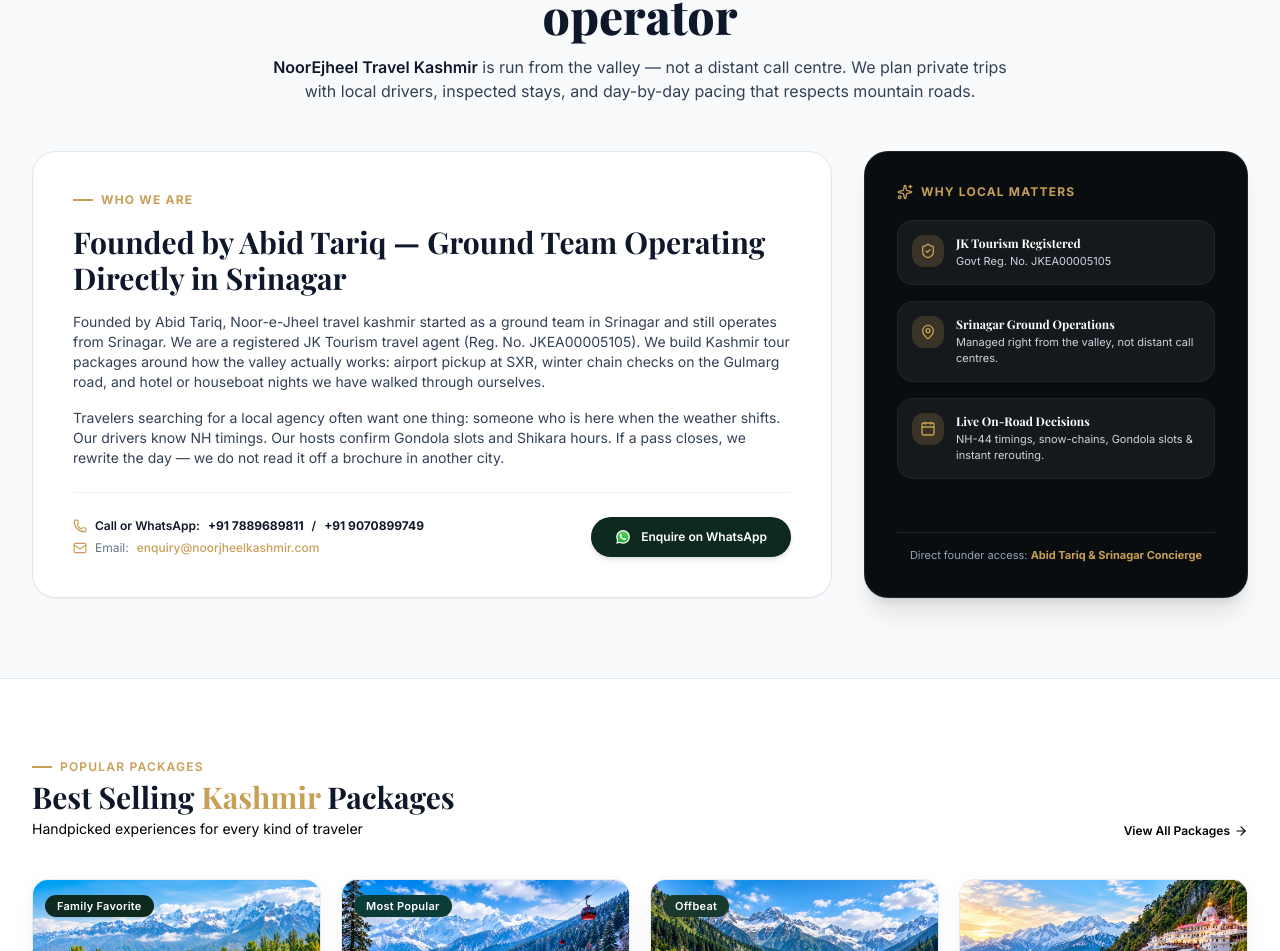
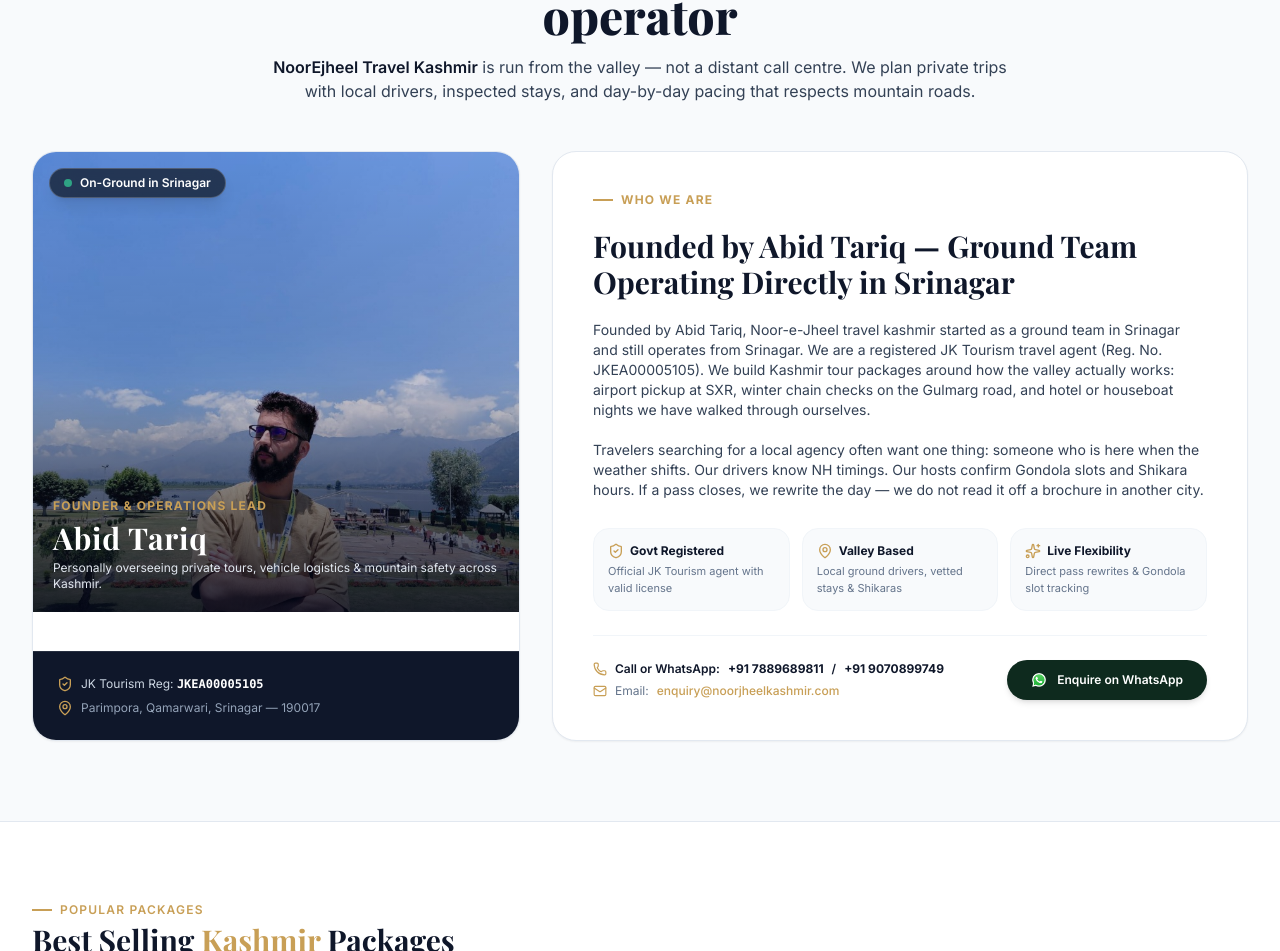
Before and after one commit to infouseverpeaksolutions-coder/Noor-e-Jheel, a React (Vite) app in the folder client/: page / in a window 1280 px wide. Shown: the part 984-1935 px from the top of the page. Built offline with nearby package versions, Linux system fonts and the light colour scheme; no server answers; the HTML template or start-up script is replaced by a standard one; a web font is replaced by a local one.

Commit message:
feat(home): add founder photo to Srinagar tour operator section

```diff
--- a/client/src/pages/HomePage.jsx
+++ b/client/src/pages/HomePage.jsx
@@ -321,8 +321,52 @@
           </div>
 
           <div className="grid grid-cols-1 lg:grid-cols-12 gap-8 items-stretch">
-            <div className="lg:col-span-8 bg-white rounded-3xl p-6 sm:p-10 border border-slate-200 shadow-sm space-y-6 flex flex-col justify-between">
-              <div className="space-y-4">
+            {/* Left: Founder Spotlight Card */}
+            <div className="lg:col-span-5 bg-white rounded-3xl overflow-hidden border border-slate-200 shadow-sm flex flex-col justify-between group">
+              <div className="relative h-[380px] sm:h-[420px] lg:h-[460px] w-full overflow-hidden bg-slate-100">
+                <img
+                  src="/images/team/abid-tariq.jpg"
+                  alt="Abid Tariq - Founder of Noor-e-Jheel Travel Kashmir"
+                  className="w-full h-full object-cover object-[center_20%] group-hover:scale-105 transition-transform duration-700"
+                />
+                <div className="absolute inset-0 bg-gradient-to-t from-slate-950/85 via-slate-950/20 to-transparent" />
+
+                {/* Top Live Badge */}
+                <div className="absolute top-4 left-4 inline-flex items-center gap-2 px-3.5 py-1.5 rounded-full bg-black/60 backdrop-blur-md border border-white/20 text-white text-xs font-semibold shadow-lg">
+                  <span className="w-2 h-2 rounded-full bg-emerald-400 animate-pulse" />
+                  <span>On-Ground in Srinagar</span>
+                </div>
+
+                {/* Bottom Overlay Info */}
+                <div className="absolute bottom-5 left-5 right-5 text-white space-y-1">
+                  <span className="text-[#c89f56] text-xs font-bold tracking-widest uppercase">Founder & Operations Lead</span>
+                  <h3 className="text-2xl sm:text-3xl font-serif font-bold text-white tracking-wide">
+                    Abid Tariq
+                  </h3>
+                  <p className="text-xs text-slate-200 line-clamp-2">
+                    Personally overseeing private tours, vehicle logistics & mountain safety across Kashmir.
+                  </p>
+                </div>
+              </div>
+
+              {/* Card Footer Details */}
+              <div className="p-5 sm:p-6 bg-slate-900 text-white space-y-2 border-t border-white/10">
+                <div className="flex items-center justify-between text-xs text-slate-300">
+                  <div className="flex items-center gap-2">
+                    <ShieldCheck className="w-4 h-4 text-[#c89f56] shrink-0" />
+                    <span>JK Tourism Reg: <strong className="text-white font-mono">JKEA00005105</strong></span>
+                  </div>
+                </div>
+                <div className="flex items-center gap-2 text-xs text-slate-400">
+                  <MapPin className="w-4 h-4 text-[#c89f56] shrink-0" />
+                  <span>Parimpora, Qamarwari, Srinagar — 190017</span>
+                </div>
+              </div>
+            </div>
+
+            {/* Right: Narrative & Contact Helpline */}
+            <div className="lg:col-span-7 bg-white rounded-3xl p-6 sm:p-10 border border-slate-200 shadow-sm flex flex-col justify-between space-y-6">
+              <div className="space-y-5">
                 <div className="flex items-center gap-2 text-[#c89f56] text-xs font-bold tracking-widest uppercase">
                   <span className="w-5 h-[2px] bg-[#c89f56]" />
                   <span>WHO WE ARE</span>
@@ -339,8 +383,34 @@
                 <p className="text-xs sm:text-sm text-slate-700 leading-relaxed font-normal">
                   Travelers searching for a local agency often want one thing: someone who is here when the weather shifts. Our drivers know NH timings. Our hosts confirm Gondola slots and Shikara hours. If a pass closes, we rewrite the day — we do not read it off a brochure in another city.
                 </p>
+
+                {/* Why Local Matters Highlights */}
+                <div className="grid grid-cols-1 sm:grid-cols-3 gap-3 pt-2">
+                  <div className="bg-slate-50 border border-slate-100 p-3.5 rounded-2xl space-y-1">
+                    <div className="flex items-center gap-1.5 text-xs font-bold text-slate-900">
+                      <ShieldCheck className="w-4 h-4 text-[#c89f56]" />
+                      <span>Govt Registered</span>
+                    </div>
+                    <p className="text-[11px] text-slate-500">Official JK Tourism agent with valid license</p>
+                  </div>
+                  <div className="bg-slate-50 border border-slate-100 p-3.5 rounded-2xl space-y-1">
+                    <div className="flex items-center gap-1.5 text-xs font-bold text-slate-900">
+                      <MapPin className="w-4 h-4 text-[#c89f56]" />
+                      <span>Valley Based</span>
+                    </div>
+                    <p className="text-[11px] text-slate-500">Local ground drivers, vetted stays & Shikaras</p>
+                  </div>
+                  <div className="bg-slate-50 border border-slate-100 p-3.5 rounded-2xl space-y-1">
+                    <div className="flex items-center gap-1.5 text-xs font-bold text-slate-900">
+                      <Sparkles className="w-4 h-4 text-[#c89f56]" />
+                      <span>Live Flexibility</span>
+                    </div>
+                    <p className="text-[11px] text-slate-500">Direct pass rewrites & Gondola slot tracking</p>
+                  </div>
+                </div>
               </div>
 
+              {/* Direct Helpline & WhatsApp Enquire */}
               <div className="pt-6 border-t border-slate-100 flex flex-col sm:flex-row flex-wrap items-start sm:items-center justify-between gap-4">
                 <div className="space-y-1.5 text-xs text-slate-600">
                   <div className="font-semibold text-slate-900 flex flex-wrap items-center gap-2">
@@ -368,53 +438,6 @@
                   <WhatsAppIcon className="w-4 h-4" />
                   <span>Enquire on WhatsApp</span>
                 </a>
-              </div>
-            </div>
-
-            <div className="lg:col-span-4 bg-[#0a0d10] text-white rounded-3xl p-6 sm:p-8 flex flex-col justify-between space-y-6 shadow-xl border border-white/10">
-              <div className="space-y-5">
-                <div className="flex items-center gap-2 text-[#c89f56] text-xs font-bold tracking-widest uppercase">
-                  <Sparkles className="w-4 h-4 text-[#c89f56]" />
-                  <span>WHY LOCAL MATTERS</span>
-                </div>
-
-                <div className="space-y-4">
-                  <div className="flex items-start gap-3 bg-white/5 p-3.5 rounded-2xl border border-white/5">
-                    <div className="w-8 h-8 rounded-xl bg-[#c89f56]/20 flex items-center justify-center shrink-0">
-                      <ShieldCheck className="w-4 h-4 text-[#c89f56]" />
-                    </div>
-                    <div>
-                      <h4 className="text-xs font-bold text-white">JK Tourism Registered</h4>
-                      <p className="text-[11px] text-slate-300 mt-0.5">Govt Reg. No. JKEA00005105</p>
-                    </div>
-                  </div>
-
-                  <div className="flex items-start gap-3 bg-white/5 p-3.5 rounded-2xl border border-white/5">
-                    <div className="w-8 h-8 rounded-xl bg-[#c89f56]/20 flex items-center justify-center shrink-0">
-                      <MapPin className="w-4 h-4 text-[#c89f56]" />
-                    </div>
-                    <div>
-                      <h4 className="text-xs font-bold text-white">Srinagar Ground Operations</h4>
-                      <p className="text-[11px] text-slate-300 mt-0.5">Managed right from the valley, not distant call centres.</p>
-                    </div>
-                  </div>
-
-                  <div className="flex items-start gap-3 bg-white/5 p-3.5 rounded-2xl border border-white/5">
-                    <div className="w-8 h-8 rounded-xl bg-[#c89f56]/20 flex items-center justify-center shrink-0">
-                      <Calendar className="w-4 h-4 text-[#c89f56]" />
-                    </div>
-                    <div>
-                      <h4 className="text-xs font-bold text-white">Live On-Road Decisions</h4>
-                      <p className="text-[11px] text-slate-300 mt-0.5">NH-44 timings, snow-chains, Gondola slots & instant rerouting.</p>
-                    </div>
-                  </div>
-                </div>
-              </div>
-
-              <div className="pt-2 text-center border-t border-white/10">
-                <span className="text-[11px] text-slate-400">
-                  Direct founder access: <strong className="text-[#c89f56]">Abid Tariq & Srinagar Concierge</strong>
-                </span>
               </div>
             </div>
           </div>
```
Also changed, not shown: client/public/images/team/abid-tariq.jpg (added).
